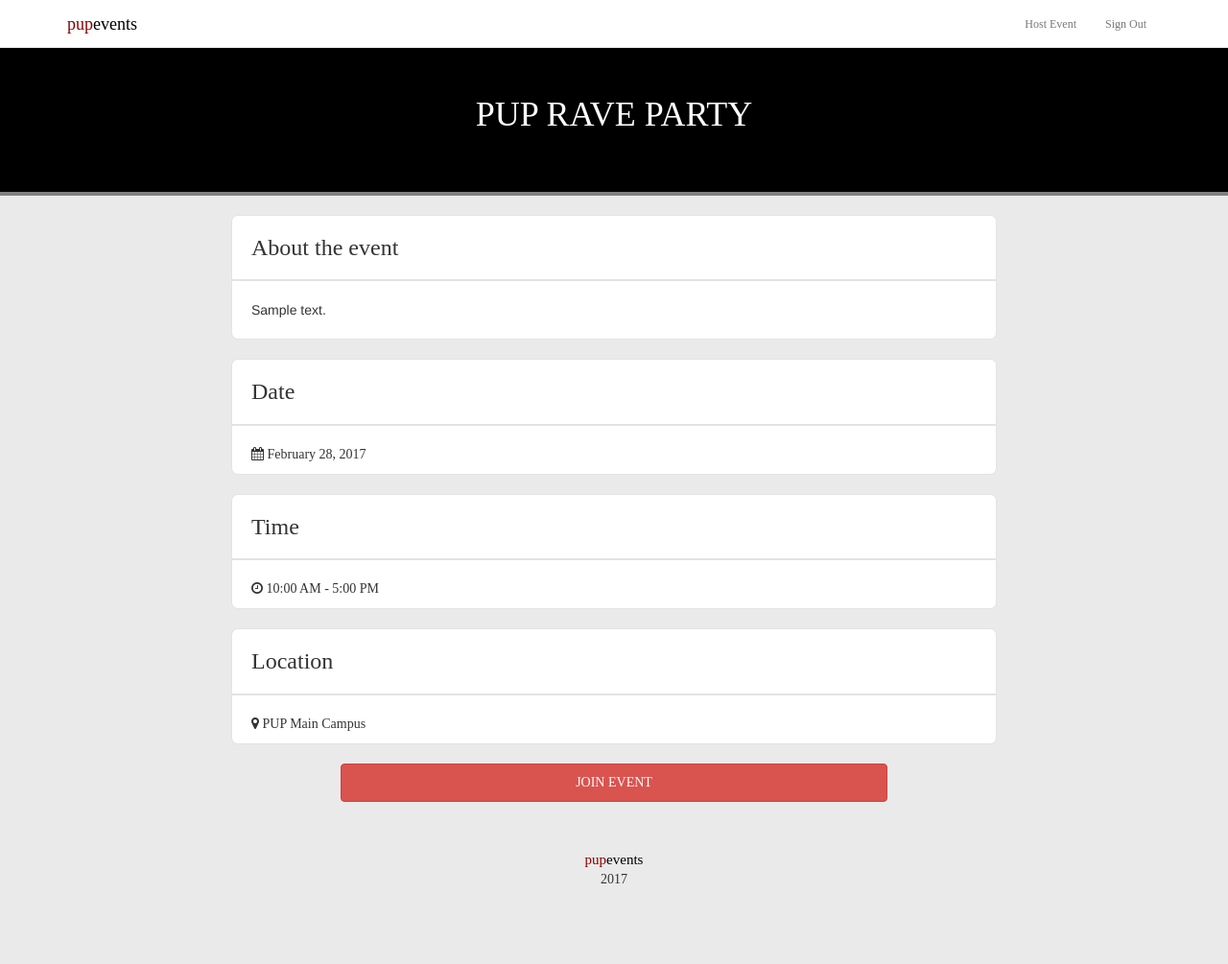
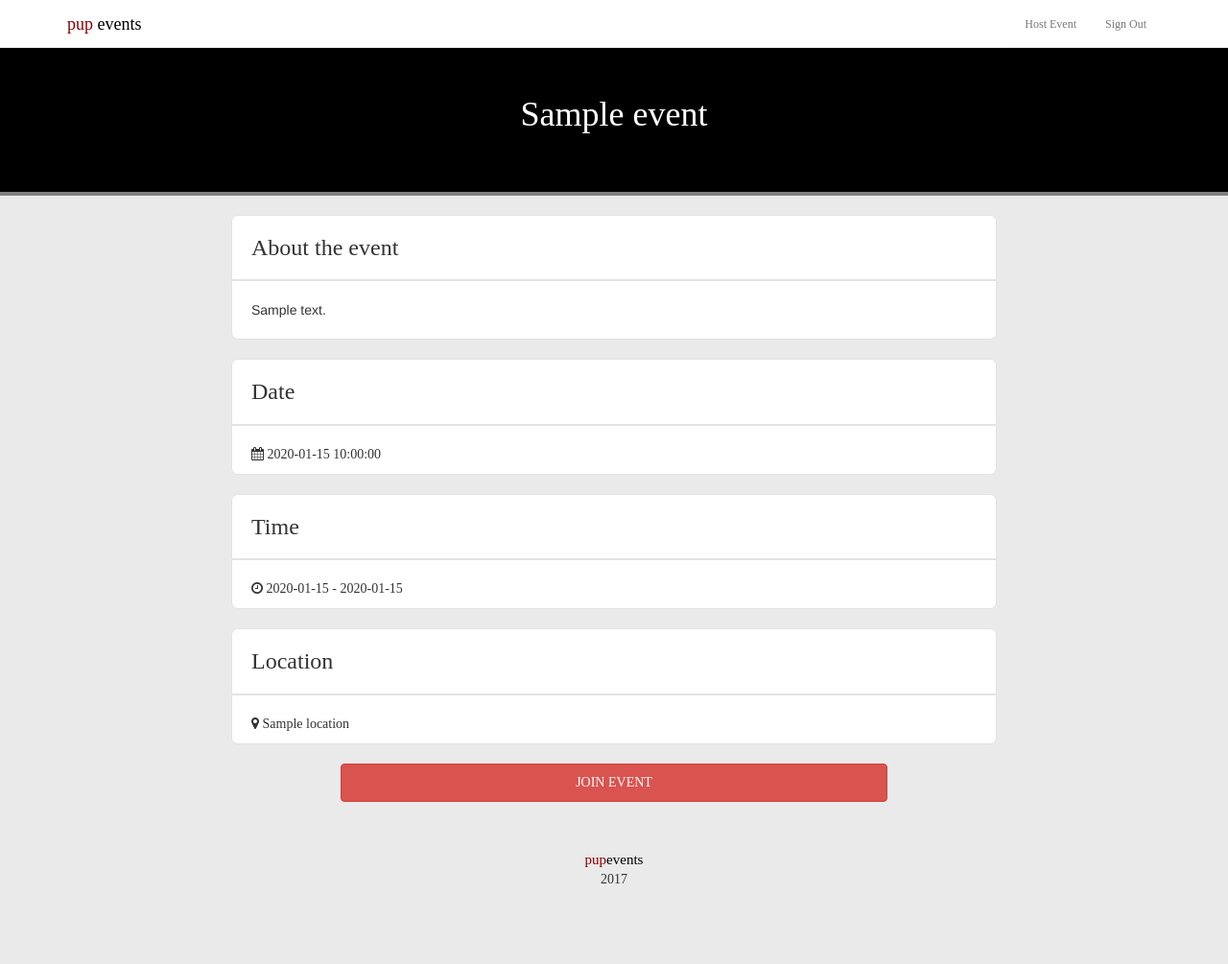
Before and after one commit to jedidiahgarcia/PUPevents, a Flask app: template templates/view_event/index.html in a window 1280 px wide. Shown: the top 1005 px of the page at 96% size. Run offline with Flask 2, Linux system fonts and the light colour scheme; the template is opened without the code that fills it: most values are stand-ins (such as "Sample title", 1, 10 or a date in 2020); some libraries are stand-ins or nearby versions.

Commit message:
view event fixed

```diff
--- a/app.py
+++ b/app.py
@@ -111,10 +111,9 @@ def create():
 
 @app.route('/home')
 def home():
-    events = []
-    upcoming = []
-
     if 'user_id' in session:
+        events = []
+        upcoming = []
         try:
             con = mysql.connection
             cur = con.cursor()
@@ -193,8 +192,41 @@ def signup():
 
 @app.route('/view/event/<event_id>')
 def view_event(event_id):
+    try:
+        con = mysql.connection
+        cur = con.cursor()
+        cur.callproc('viewEvent', [event_id])
+        data = cur.fetchone()
+        print(data)
 
-    return render_template('view_event/index.html')
+        event = {}
+
+        event['title'] = data[0]
+        event['desc'] = data[1]
+        event['date'] = data[2]
+
+        hours, remainder = divmod(data[3].seconds, 3600)
+        minutes, seconds = divmod(remainder, 60)
+        starttime = '%02d:%02d' % (hours, minutes)
+
+        event['starttime'] = starttime
+
+        hours, remainder = divmod(data[4].seconds, 3600)
+        minutes, seconds = divmod(remainder, 60)
+        endtime = '%02d:%02d' % (hours, minutes)
+
+        event['endtime'] = endtime
+
+        event['location'] = data[5]
+
+    except Exception as e:
+        con.rollback()
+        return e
+
+    finally:
+        cur.close()
+
+    return render_template('view_event/index.html', event = event)
 
 @app.route('/profile')
 def profile():
--- a/templates/view_event/index.html
+++ b/templates/view_event/index.html
@@ -204,7 +204,8 @@
 					<div class="navbar-header">
 						<a href="/home" class="navbar-brand navbar-link">
 							<span style="color: #880000;">
-							pup</span><span style="color: black;">events</span>
+								pup
+							</span><span style="color: black;">events</span>
 						</a>
 						<button type="button" class="navbar-toggle" data-toggle="collapse" data-target=".navbar-collapse"></button>
 						<span class="sr-only">Toggle navigation</span>
@@ -235,7 +236,7 @@
 	<div class="event-cover">
 		<div id="event-title">
 			<center>
-			<h1>PUP RAVE PARTY</h1>
+			<h1>{{ event['title'] }}</h1>
 			</center>
 		</div>
 	</div>
@@ -262,7 +263,7 @@
 		<div class="wrapper-2">
 			<div id="event-date">
 				<i class="fa fa-calendar" aria-hidden="true"></i>
-				February 28, 2017
+				{{ event['date'] }}
 			</div>
 
 		</div>
@@ -276,7 +277,7 @@
 		<div class="wrapper-2">
 			<div id="event-time">
 			<i class="fa fa-clock-o" aria-hidden="true"></i>
-			10:00 AM - 5:00 PM
+			{{ event['starttime'] }} - {{ event['endtime'] }}
 			</div>
 		</div>
 	</div>
@@ -289,16 +290,16 @@
 		<div class="wrapper-2">
 			<div id="event-location">
 				<i class="fa fa-map-marker" aria-hidden="true"></i>
-				PUP Main Campus
+				{{ event['location'] }}
 			</div>
 		</div>
 	</div>
 
 	<div class="container">
 		<center>
-		<button type="button" class="btn btn-danger">
-			JOIN EVENT
-		</button>
+			<button type="button" class="btn btn-danger">
+				JOIN EVENT
+			</button>
 		</center>
 	</div>
 
```
Also changed, not shown: templates/create_event/index.html (+1 -7 lines), templates/home/index.html (+6 -7 lines).
